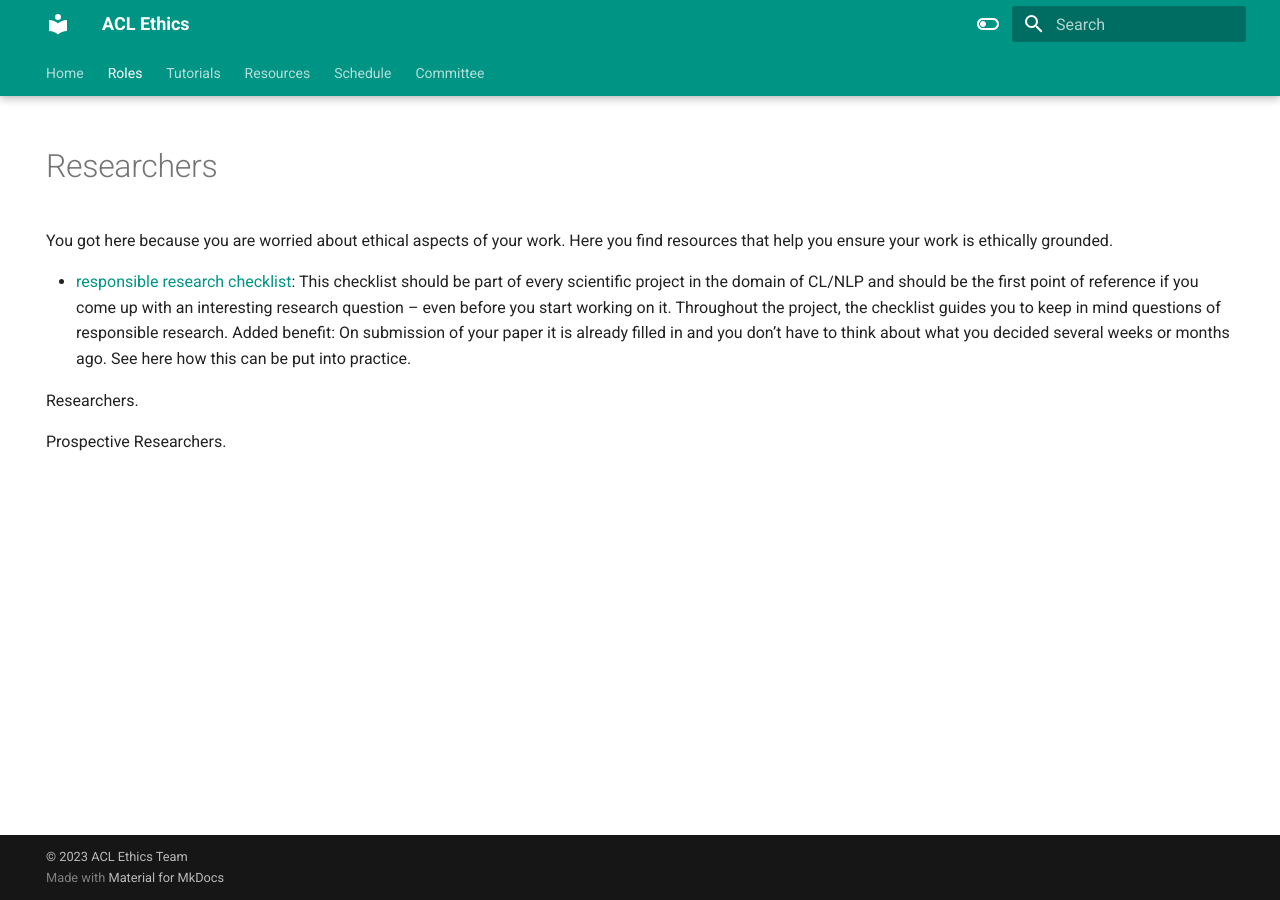
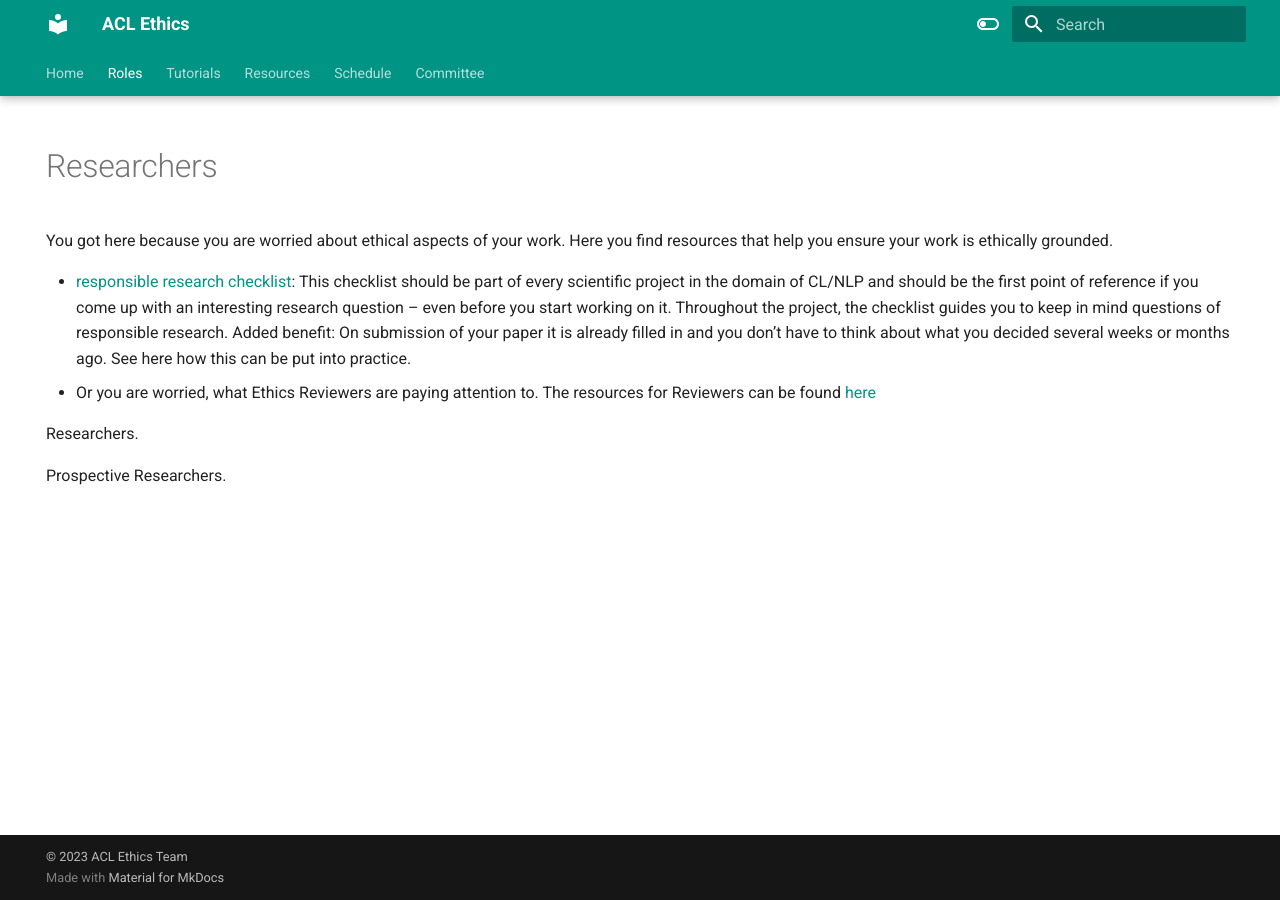
Before and after one commit to knmnyn/ethics-website, an MkDocs documentation site: the page built from docs/roles/researchers.md, in a window 1280 px wide. Built offline with MkDocs 1.6.1 and Material for MkDocs 9.7.7, drawn with Linux system fonts in a browser that asks for light colours.

Commit message:
Update researchers.md

```diff
--- a/docs/roles/researchers.md
+++ b/docs/roles/researchers.md
@@ -6,6 +6,7 @@ hide:
 You got here because you are worried about ethical aspects of your work. Here you find resources that help you ensure your work is ethically grounded.
 
 * [responsible research checklist](https://aclrollingreview.org/static/responsibleNLPresearch.pdf): This checklist should be part of every scientific project in the domain of CL/NLP and should be the first point of reference if you come up with an interesting research question – even before you start working on it. Throughout the project, the checklist guides you to keep in mind questions of responsible research. Added benefit: On submission of your paper it is already filled in and you don’t have to think about what you decided several weeks or months ago. See here how this can be put into practice.
+* Or you are worried, what Ethics Reviewers are paying attention to. The resources for Reviewers can be found [here](add.url.to.reviewers.subpage.here)
 
 Researchers.
 
```
